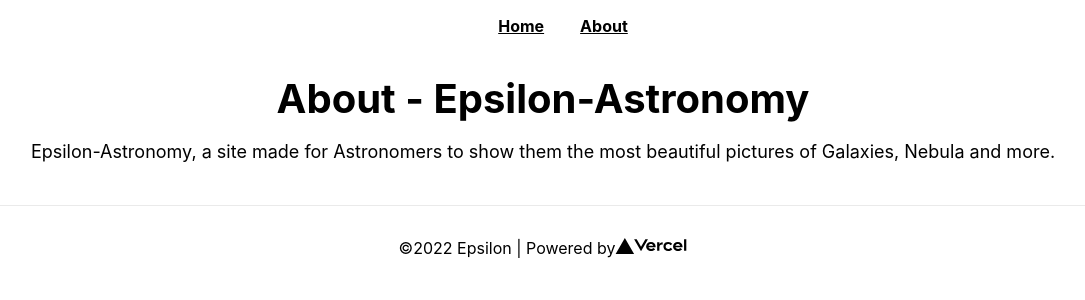
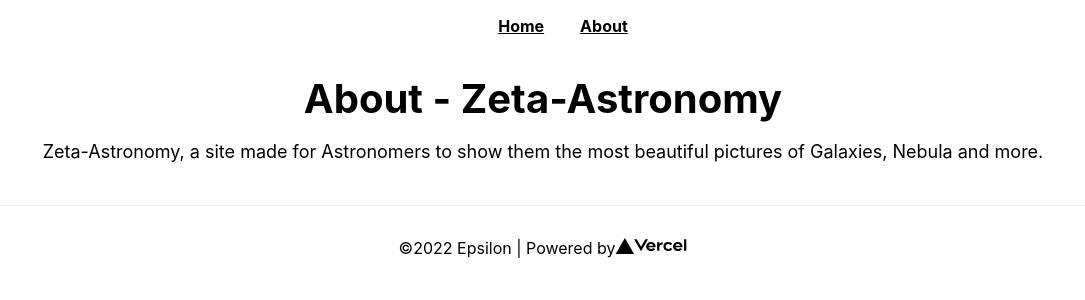
Before and after one commit to TheSGJ/zeta-astronomy, a Next.js app: page /about in a window 1280 px wide. Shown: the top 300 px of the page, without its empty margins (97-1182 px from the left). Built offline with nearby package versions, Linux system fonts and the light colour scheme.

Commit message:
Update about.js

```diff
--- a/pages/about.js
+++ b/pages/about.js
@@ -8,17 +8,17 @@ const About = () => {
   return (
     <div className={styles.container}>
     <Head>
-        <title>About - Epsilon-Astronomy</title>
-        <meta name="description" content="Epsilon-Astronomy, a site made for Astronomers to show them the most beautiful pictures of Galaxys, Nebula and more." />
+        <title>About - Zeta-Astronomy</title>
+        <meta name="description" content="Zeta-Astronomy, a site made for Astronomers to show them the most beautiful pictures of Galaxys, Nebula and more." />
         <link rel="icon" href="/favicon.ico" />
     </Head>
         <Nav />
     <div className={styles.main}>
         <h1 className={styles.title}>
-          About - Epsilon-Astronomy
+          About - Zeta-Astronomy
         </h1>
         <div className={styles.description}>
-            Epsilon-Astronomy, a site made for Astronomers to show them the most beautiful pictures of Galaxies, Nebula and more.
+            Zeta-Astronomy, a site made for Astronomers to show them the most beautiful pictures of Galaxies, Nebula and more.
         </div>
     </div>
     <Footer />
```
